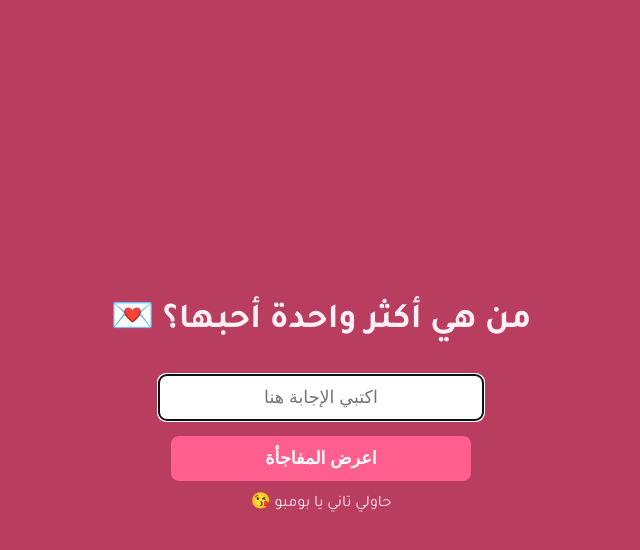
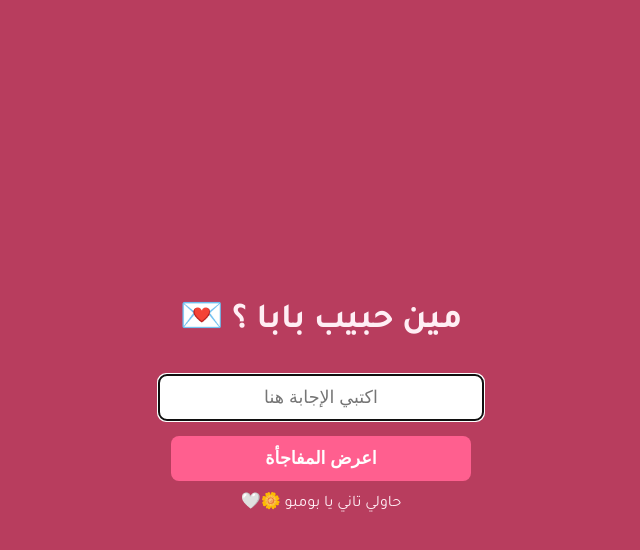
Before and after one commit to mohamed98-mec/Surprise_Countdown, a plain HTML site: page index.html in a window 1280 px wide. Both pictures are taken after a click on the button "اعرض المفاجأة". Shown: the whole page, without its empty margins (319-959 px from the left). Drawn offline with Linux system fonts and the light colour scheme.

Commit message:
index.html

```diff
--- a/index.html
+++ b/index.html
@@ -94,7 +94,7 @@
 
 <!-- شاشة السؤال -->
 <div id="loginScreen" class="screen">
-  <h1>من هي أكثر واحدة أحبها؟ 💌</h1>
+  <h1>مين حبيب بابا ؟ 💌</h1>
   <input type="text" id="answerInput" placeholder="اكتبي الإجابة هنا">
   <button onclick="checkAnswer()">اعرض المفاجأة</button>
   <p id="message"></p>
@@ -103,7 +103,7 @@
 <!-- شاشة العد التنازلي -->
 <div id="surpriseScreen" class="screen">
   <h1>💖 العد التنازلي ليومنا المميز 💖</h1>
-  <p>لا أستطيع الانتظار حتى أراكِ يا ورد 💍</p>
+  <p>لا أستطيع الانتظار حتى أراكِ يا كل حياتي 💍</p>
   <div id="countdown"></div>
 </div>
 
@@ -122,7 +122,7 @@
       startCountdown();
       startFallingEmojis();
     } else {
-      message.innerText = "حاولي تاني يا بومبو 😘";
+      message.innerText = "حاولي تاني يا بومبو 🌼🤍";
       input.value = ""; // مسح الحقل
       input.focus();
     }
```
